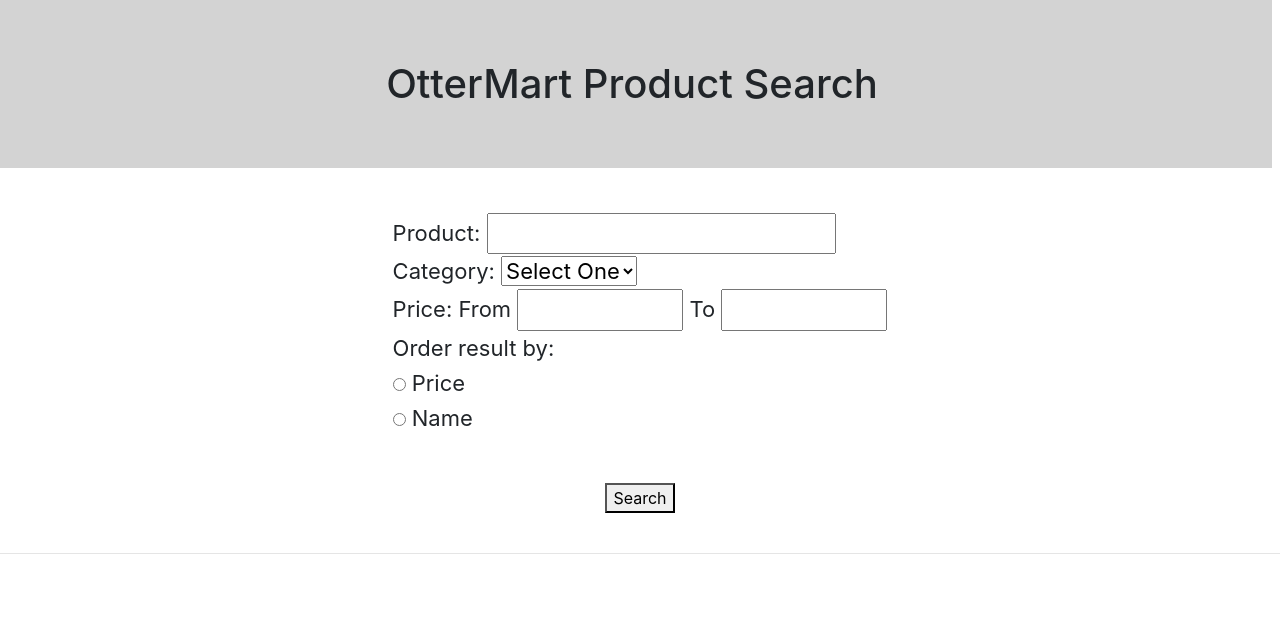
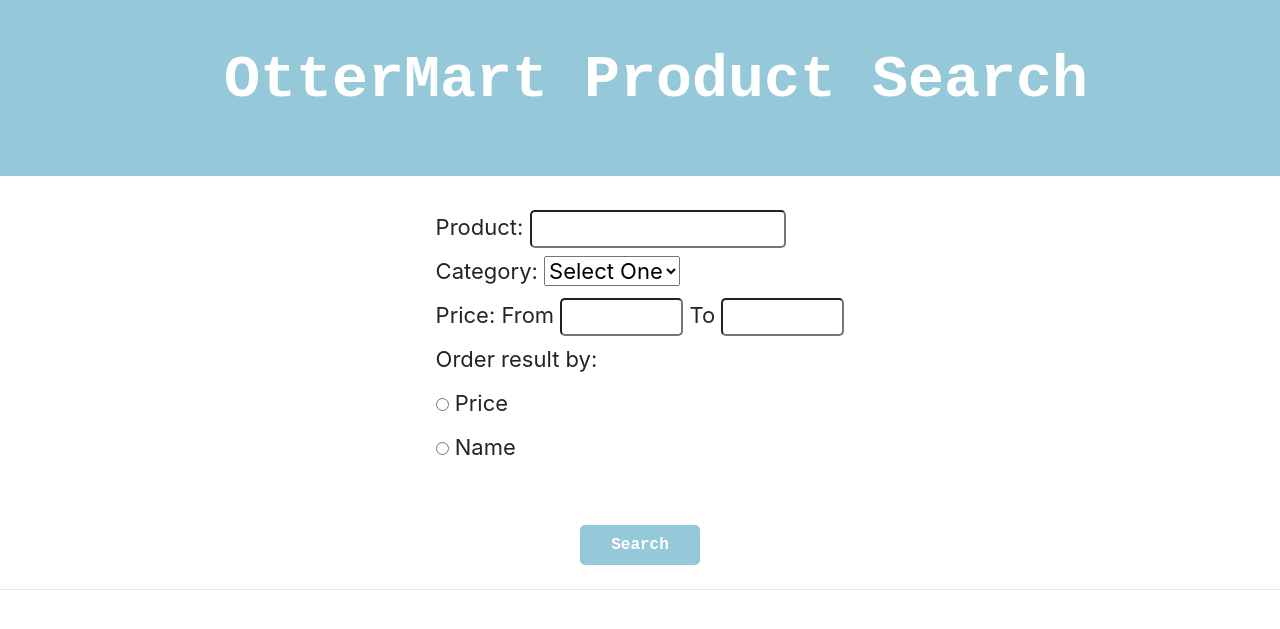
Before and after one commit to pdahl95/s2019cst336, a PHP site: page /labs/6/index.html in a window 1280 px wide. Shown: the top 629 px of the page. Run offline with PHP 8.4, Linux system fonts and the light colour scheme; data that the repository does not hold is empty; some libraries are stand-ins or nearby versions.

Commit message:
lab6 css update

```diff
--- a/labs/6/css/style.css
+++ b/labs/6/css/style.css
@@ -1,24 +1,35 @@
 #content {
     text-align: center;
+    margin:-16px;
 }
 
 h1 {
-    background-color: lightgray;
+    background-color: #95C8D8;
+    color: white;
+    font-weight: bolder;
     width: 100%;
     padding: 60px;
     margin: -8px;
-    font-size: 50px;
+    margin-left: 16px;
+    margin-right: -16px;
+    font-size: 60px;
+    font-family: "Courier New", Courier, monospace
 }
 
 .formdiv {
     text-align: center;
+}
+input[type="text"]
+{
+    font-size:16px;
+    border-radius: 5px;
 }
 
 form {
     margin: 12px;
     padding-top: 25px;
     font-size: 22px;
-    line-height: 1.6;
+    line-height: 2;
     display: inline-block;
     text-align: left;
 }
@@ -26,4 +37,16 @@
     text-align: center;
     line-height: 1.6;
     font-size: 18px;
+    font-family: "Courier New", Courier, monospace;
 }
+#searchForm{
+    background-color: #95C8D8;
+    font-size: 16px;
+    font-family: "Courier New", Courier, monospace;
+    width: 120px;
+    height: 40px;
+    border-radius: 5px;
+    font-weight: bold;
+    border: 0px;
+    color: white;
+}
--- a/labs/6/index.html
+++ b/labs/6/index.html
@@ -3,13 +3,11 @@
 
 <head>
     <title> OtterMart Product Search - Lab 6 </title>
-    <link rel="stylesheet" href="css/style.css" type="text/css" />
-    <script src="https://ajax.googleapis.com/ajax/libs/jquery/3.3.1/jquery.min.js"></script>
-    <script type="text/javascript" src="functions.js"></script>
+    <script src="https://ajax.googleapis.com/ajax/libs/jquery/1.10.2/jquery.min.js"></script>
     <link rel="stylesheet" href="https://stackpath.bootstrapcdn.com/bootstrap/4.3.1/css/bootstrap.min.css" integrity="sha384-ggOyR0iXCbMQv3Xipma34MD+dH/1fQ784/j6cY/iJTQUOhcWr7x9JvoRxT2MZw1T" crossorigin="anonymous">
-    <!--<script src="https://code.jquery.com/jquery-3.3.1.slim.min.js" integrity="sha384-q8i/X+965DzO0rT7abK41JStQIAqVgRVzpbzo5smXKp4YfRvH+8abtTE1Pi6jizo" crossorigin="anonymous"></script>-->
-    <!--<script src="https://cdnjs.cloudflare.com/ajax/libs/popper.js/1.14.7/umd/popper.min.js" integrity="sha384-UO2eT0CpHqdSJQ6hJty5KVphtPhzWj9WO1clHTMGa3JDZwrnQq4sF86dIHNDz0W1" crossorigin="anonymous"></script>-->
     <script src="https://stackpath.bootstrapcdn.com/bootstrap/4.3.1/js/bootstrap.min.js" integrity="sha384-JjSmVgyd0p3pXB1rRibZUAYoIIy6OrQ6VrjIEaFf/nJGzIxFDsf4x0xIM+B07jRM" crossorigin="anonymous"></script>
+    <link rel="stylesheet" href="css/style.css">
+
 </head>
 
 <body>
@@ -19,17 +17,10 @@
         <div class="formdiv">
             <form>
 
-                Product: <input type="text" name="product" />
-                <br> Category:
-                <select name="category">
+                Product: <input type="text" name="product"/>
+                <br> Category: <select name="category">
                     <option value=""> Select One</option>
-                    <!--<option value=""> Books</option>-->
-                    <!--<option value=""> Computer</option>-->
-                    <!--<option value=""> Electronics</option>-->
-                    <!--<option value=""> Movies </option>-->
-                    <!--<option value=""> Sports </option>-->
-                    <!--<option value=""> Toys </option>-->
-                    <!--<option value=""> Video Games </option>-->
+
                 </select>
                 <br> Price: From <input type="text" name="priceFrom" size="7" /> To <input type="text" name="priceTo" size="7" />
                 <br> Order result by:
@@ -68,13 +59,13 @@
                 </div>
                 <div class="modal-footer">
                     <button type="button" class="btn btn-secondary" data-dismiss="modal"> Close</button>
-                    <!--<button type="button" class="btn btn-primary">Save changes</button>-->
+    <button type="button" class="btn btn-primary">Save changes</button>
                 </div>
             </div>
         </div>
     </div>
 
-
+    <script type="text/javascript" src="functions.js"></script>
 
 </body>
 
```
Also changed, not shown: labs/6/functions.js (+7 -1 lines).
